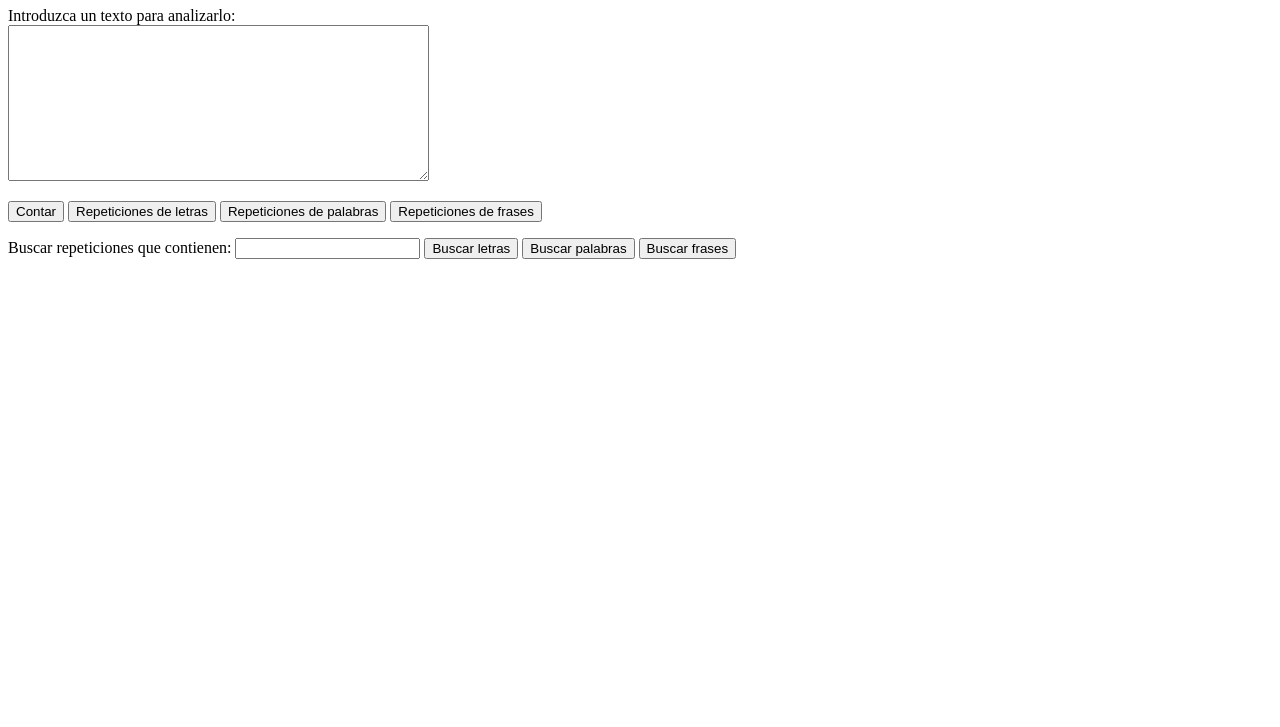
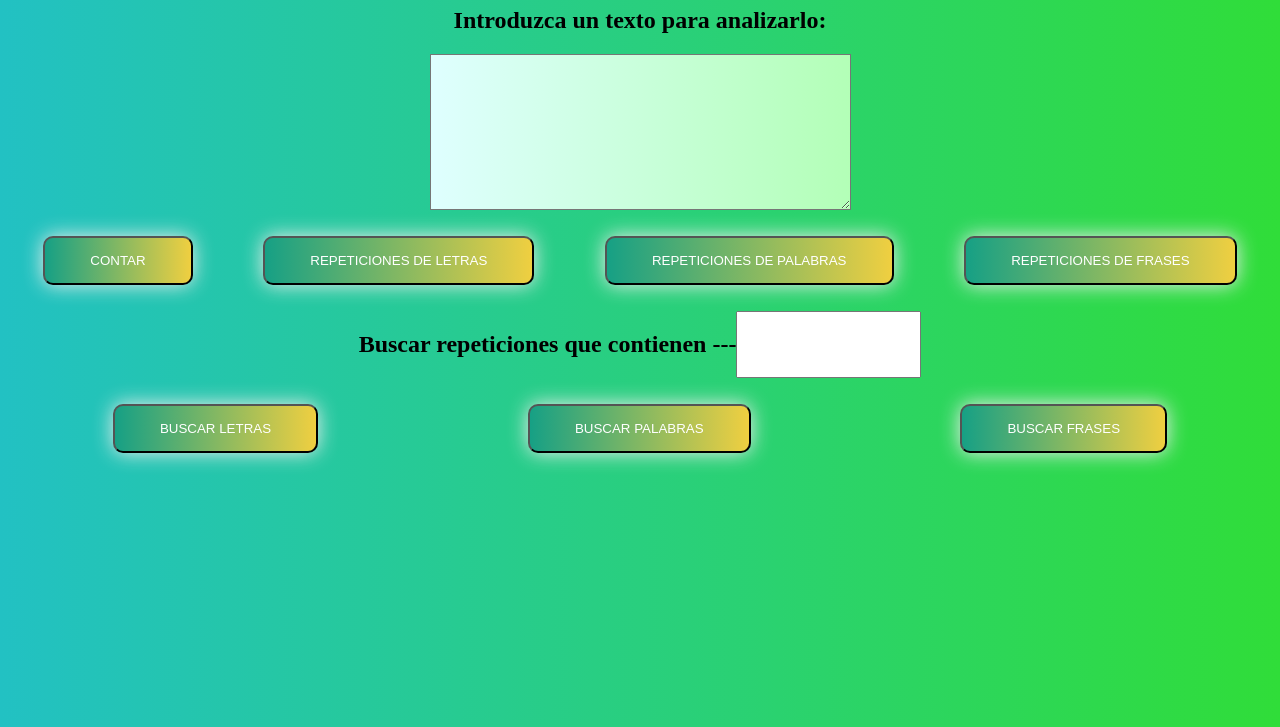
Before and after one commit to javivalerovila2/Parcial, a website: page index.html in a window 1280 px wide. Shown: the part 73-800 px from the top of the page. Drawn offline with Linux system fonts and the light colour scheme.

Commit message:
Añadido css

```diff
--- /dev/null
+++ b/index.css
@@ -0,0 +1,62 @@
+html {
+    background: rgb(34,193,195);
+    background: linear-gradient(90deg, rgba(34,193,195,1) 0%, rgb(48, 221, 57) 100%);
+
+}
+
+h1,h2{
+    text-align: center;
+}
+
+textarea {
+    background: rgb(223,255,255);
+background: linear-gradient(90deg, rgba(223,255,255,1) 0%, rgba(179,255,183,1) 100%);
+
+
+}
+
+div.button{
+    display: flex;
+    flex-direction: row;
+    justify-content:space-around;
+}
+
+button {background-image: linear-gradient(to right, #16A085 0%, #F4D03F  51%, #16A085  100%);
+}
+button {
+   margin: 10px;
+   padding: 15px 45px;
+   text-align: center;
+   text-transform: uppercase;
+   transition: 0.5s;
+   background-size: 200% auto;
+   color: white;
+   box-shadow: 0 0 20px #eee;
+   border-radius: 10px;
+   display: block;
+ }
+
+ button:hover {
+   background-position: right center; /* change the direction of the change here */
+   color: #fff;
+   text-decoration: none;
+ }
+
+ p{
+     display: flex;
+     flex-direction: row;
+     justify-content:space-around;
+ }
+
+ div.caja{
+     display: flex;
+     display: flex;
+     flex-direction: row;
+     justify-content:center;
+
+ }
+
+ #view{
+     color: #eee;
+     font-size: x-large;
+ }
--- a/index.html
+++ b/index.html
@@ -1,28 +1,36 @@
 <!DOCTYPE html><html>
 <head><meta charset="UTF-8">
 <script type="text/javascript" source="stopwords-es.json"></script>
-
+<link rel="stylesheet" href="index.css">
 </head>
 <body>
 <h1>Análisis de texto</h1>
 
-Introduzca un texto para analizarlo:<br>
+<h2>Introduzca un texto para analizarlo:</h2>
+<div class="caja">
 <textarea rows=10 cols=50 id="text" name="text"></textarea>
+<pre id="view"></pre>
+</div>
 <p>
   <button class="count" >Contar</button><!-- TODO-->
   <button class="letter_index" >Repeticiones de letras</button>
   <button class="word_index" >Repeticiones de palabras</button>
   <button class="sentence_index" >Repeticiones de frases</button>
 </p>
+
+<div class="caja">
+<h2>Buscar repeticiones que contienen ---</h2>
+
+  <input type="text" id="search" name="search" >
+</div>
 <p>
-  Buscar repeticiones que contienen:
-  <input type="text" id="search" name="search" >
+
   <button class="search_letters" >Buscar letras</button>
   <button class="search_words" >Buscar palabras</button>
   <button class="search_sentences" >Buscar frases</button>
 </p>
 
-<pre id="view"></pre>
+
 <script src="index.js" type="text/javascript"></script>
 </body>
 </html>
```
Also changed, not shown: index.js (line endings or trailing spaces).
